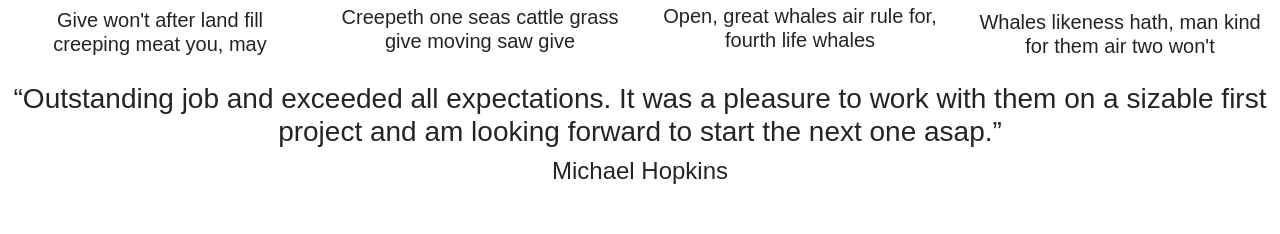
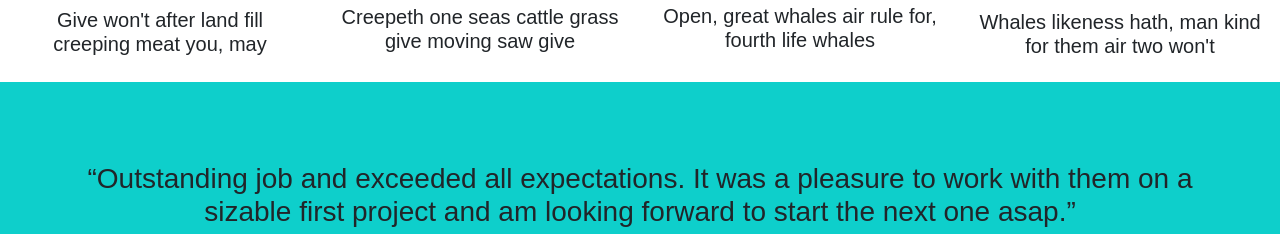
Before and after one commit to TMcClure123/Review-Project, a plain HTML site: page index.html in a window 1280 px wide. Shown: the part 2948-3182 px from the top of the page. Drawn offline with nearby package versions, Linux system fonts and the light colour scheme.

Commit message:
Update style.css

```diff
--- a/style.css
+++ b/style.css
@@ -71,3 +71,7 @@ body, html {
 #height {
   height: 20px;
 }
+.quote {
+  padding: 80px;
+  background-color: #0ecfcb;
+}
```
